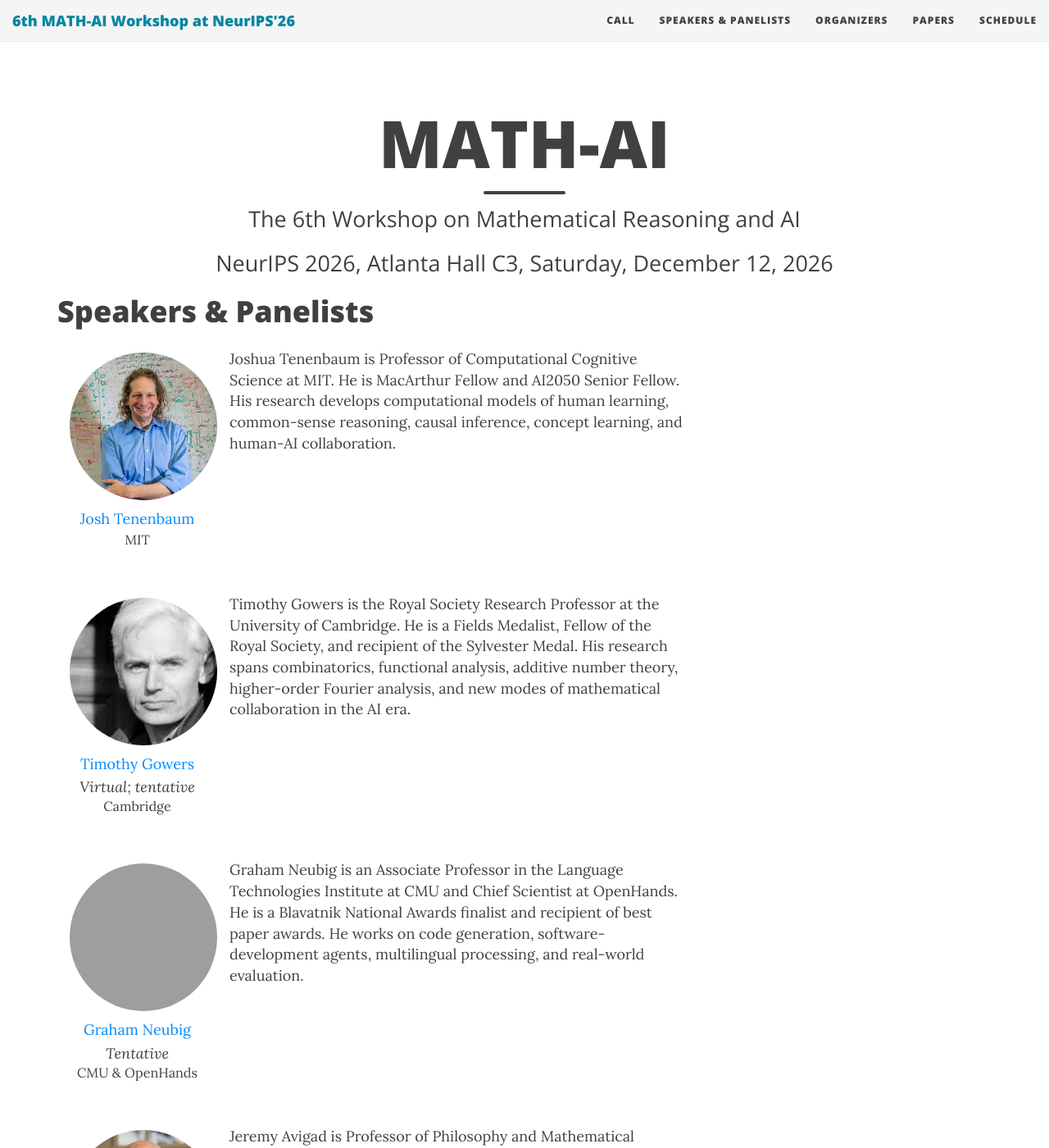
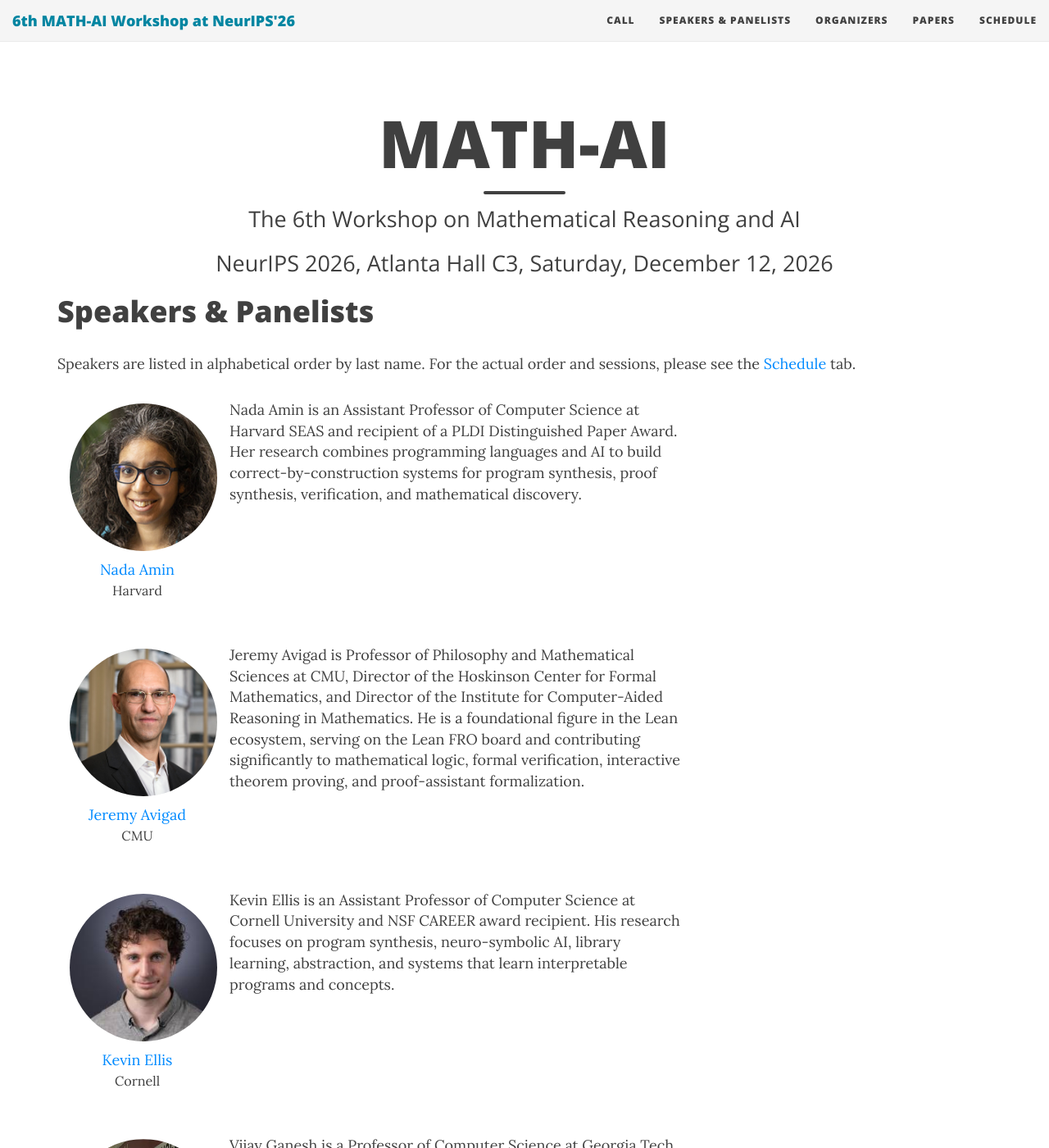
Before and after one commit to mathai-2026/mathai-2026.github.io, a Jekyll site: the page built from speakers.md, in a window 1280 px wide and 1400 px high. Shown: the whole window at 82% size. Built offline with Jekyll 4.4.1, drawn with Linux system fonts in a browser that asks for light colours; nearby versions of some CDN libraries; some of the changed text lies outside the part shown; grey boxes are pictures that could not be loaded.

Commit message:
Update speaker lineup

```diff
--- a/_data/speakers.yml
+++ b/_data/speakers.yml
@@ -1,9 +1,30 @@
-jtenenbaum:
-    name: "Josh Tenenbaum"
-    url: "https://cocosci.mit.edu/josh-tenenbaum/"
-    affiliation: "MIT"
-    img: "jtenenbaum.jpg"
-    bio: "Joshua Tenenbaum is Professor of Computational Cognitive Science at MIT. He is MacArthur Fellow and AI2050 Senior Fellow. His research develops computational models of human learning, common-sense reasoning, causal inference, concept learning, and human-AI collaboration."
+namin:
+    name: "Nada Amin"
+    url: "https://namin.seas.harvard.edu/"
+    affiliation: "Harvard"
+    img: "namin.jpg"
+    bio: "Nada Amin is an Assistant Professor of Computer Science at Harvard SEAS and recipient of a PLDI Distinguished Paper Award. Her research combines programming languages and AI to build correct-by-construction systems for program synthesis, proof synthesis, verification, and mathematical discovery."
+
+javigad:
+    name: "Jeremy Avigad"
+    url: "https://www.andrew.cmu.edu/user/avigad/"
+    affiliation: "CMU"
+    img: "javigad.jpg"
+    bio: "Jeremy Avigad is Professor of Philosophy and Mathematical Sciences at CMU, Director of the Hoskinson Center for Formal Mathematics, and Director of the Institute for Computer-Aided Reasoning in Mathematics. He is a foundational figure in the Lean ecosystem, serving on the Lean FRO board and contributing significantly to mathematical logic, formal verification, interactive theorem proving, and proof-assistant formalization."
+
+kellis:
+    name: "Kevin Ellis"
+    url: "https://www.cs.cornell.edu/~ellisk/"
+    affiliation: "Cornell"
+    img: "kellis.jpg"
+    bio: "Kevin Ellis is an Assistant Professor of Computer Science at Cornell University and NSF CAREER award recipient. His research focuses on program synthesis, neuro-symbolic AI, library learning, abstraction, and systems that learn interpretable programs and concepts."
+
+vganesh:
+    name: "Vijay Ganesh"
+    url: "https://vganesh1.github.io/"
+    affiliation: "Georgia Tech"
+    img: "vganesh.jpg"
+    bio: "Vijay Ganesh is a Professor of Computer Science at Georgia Tech, Associate Director of the IDEaS Institute, and Founder and Director of the AI4Math Center. His research focuses on the theory and practice of SAT and SMT solvers, machine learning for logic, neuro-symbolic AI for mathematical discovery, proof complexity, software engineering, and security."
 
 tgowers:
     name: "Timothy Gowers"
@@ -13,20 +34,19 @@
     img: "tgowers.jpg"
     bio: "Timothy Gowers is the Royal Society Research Professor at the University of Cambridge. He is a Fields Medalist, Fellow of the Royal Society, and recipient of the Sylvester Medal. His research spans combinatorics, functional analysis, additive number theory, higher-order Fourier analysis, and new modes of mathematical collaboration in the AI era."
 
-gneubig:
-    name: "Graham Neubig"
-    status: "Tentative"
-    url: "https://www.phontron.com/"
-    affiliation: "CMU & OpenHands"
-    img: "gneubig.jpg"
-    bio: "Graham Neubig is an Associate Professor in the Language Technologies Institute at CMU and Chief Scientist at OpenHands. He is a Blavatnik National Awards finalist and recipient of best paper awards. He works on code generation, software-development agents, multilingual processing, and real-world evaluation."
+npeng:
+    name: "Nanyun Peng"
+    url: "https://violetpeng.github.io/"
+    affiliation: "Google & UCLA"
+    img: "npeng.jpg"
+    bio: "Nanyun Peng is a Senior Staff Research Scientist at Google and an Associate Professor of Computer Science at UCLA (on leave). She is a recipient of the NSF CAREER Award and Google Research Scholar Award. Her research focuses on controllable and creative language generation, multimodal foundation models, automatic evaluation, multilingual natural language understanding, and human-AI collaboration."
 
-javigad:
-    name: "Jeremy Avigad"
-    url: "https://www.andrew.cmu.edu/user/avigad/"
-    affiliation: "CMU"
-    img: "javigad.jpg"
-    bio: "Jeremy Avigad is Professor of Philosophy and Mathematical Sciences at CMU, Director of the Hoskinson Center for Formal Mathematics, and Director of the Institute for Computer-Aided Reasoning in Mathematics. He is a foundational figure in the Lean ecosystem, serving on the Lean FRO board and contributing significantly to mathematical logic, formal verification, interactive theorem proving, and proof-assistant formalization."
+qin:
+    name: "Lianhui Qin"
+    url: "https://lianhui.ucsd.edu/"
+    affiliation: "UCSD"
+    img: "lqin.jpg"
+    bio: "Lianhui Qin is an Assistant Professor in the Computer Science and Engineering Department at UC San Diego, where Qin leads the Q-Lab research group. Qin received a PhD from the University of Washington and is a Microsoft Research PhD Fellow and ARC Prize 2025 Paper Track Runner-Up Award recipient. Research focuses on controllable, constrained, and latent reasoning, self-evolving agents, open-ended world and agent modeling, and AI reasoning for science."
 
 xsi:
     name: "Xujie Si"
@@ -35,30 +55,9 @@
     img: "xsi.jpg"
     bio: "Xujie Si is an Assistant Professor in the Department of Computer Science at the University of Toronto, and a faculty affiliate at the Vector Institute and an affiliate member at Mila - Quebec AI Institute. He was recognized as a Canada CIFAR AI Chair, and has won best paper awards at PLDI and CSAW. His research focuses on developing machine learning techniques to address various reasoning challenges such as auto-(in)formalization, theorem proving, program verification, and program synthesis."
 
-kellis:
-    name: "Kevin Ellis"
-    url: "https://www.cs.cornell.edu/~ellisk/"
-    affiliation: "Cornell"
-    img: "kellis.jpg"
-    bio: "Kevin Ellis is an Assistant Professor of Computer Science at Cornell University and NSF CAREER award recipient. His research focuses on program synthesis, neuro-symbolic AI, library learning, abstraction, and systems that learn interpretable programs and concepts."
-
-namin:
-    name: "Nada Amin"
-    url: "https://namin.seas.harvard.edu/"
-    affiliation: "Harvard"
-    img: "namin.jpg"
-    bio: "Nada Amin is an Assistant Professor of Computer Science at Harvard SEAS and recipient of a PLDI Distinguished Paper Award. Her research combines programming languages and AI to build correct-by-construction systems for program synthesis, proof synthesis, verification, and mathematical discovery."
-
-npeng:
-    name: "Nanyun Peng"
-    url: "https://violetpeng.github.io/"
-    affiliation: "Google & UCLA"
-    img: "npeng.jpg"
-    bio: "Nanyun Peng is a Senior Staff Research Scientist at Google and an Associate Professor of Computer Science at UCLA (on leave). She is a recipient of the NSF CAREER Award and Google Research Scholar Award. Her research focuses on controllable and creative language generation, multimodal foundation models, automatic evaluation, multilingual natural language understanding, and human-AI collaboration."
-
-vganesh:
-    name: "Vijay Ganesh"
-    url: "https://vganesh1.github.io/"
-    affiliation: "Georgia Tech"
-    img: "vganesh.jpg"
-    bio: "Vijay Ganesh is a Professor of Computer Science at Georgia Tech, Associate Director of the IDEaS Institute, and Founder and Director of the AI4Math Center. His research focuses on the theory and practice of SAT and SMT solvers, machine learning for logic, neuro-symbolic AI for mathematical discovery, proof complexity, software engineering, and security."
+jtenenbaum:
+    name: "Josh Tenenbaum"
+    url: "https://cocosci.mit.edu/josh-tenenbaum/"
+    affiliation: "MIT"
+    img: "jtenenbaum.jpg"
+    bio: "Joshua Tenenbaum is Professor of Computational Cognitive Science at MIT. He is MacArthur Fellow and AI2050 Senior Fellow. His research develops computational models of human learning, common-sense reasoning, causal inference, concept learning, and human-AI collaboration."
--- a/speakers.md
+++ b/speakers.md
@@ -9,6 +9,8 @@
 </div>
 
 # Speakers & Panelists
+
+Speakers are listed in alphabetical order by last name. For the actual order and sessions, please see the [Schedule](schedule) tab.
 
 <div class="container" style="margin-top: 25px;margin-bottom: 40px;">
   {% for p in site.data.speakers %}
```
Also changed, not shown: img/lqin.jpg (added), 1 other file.
